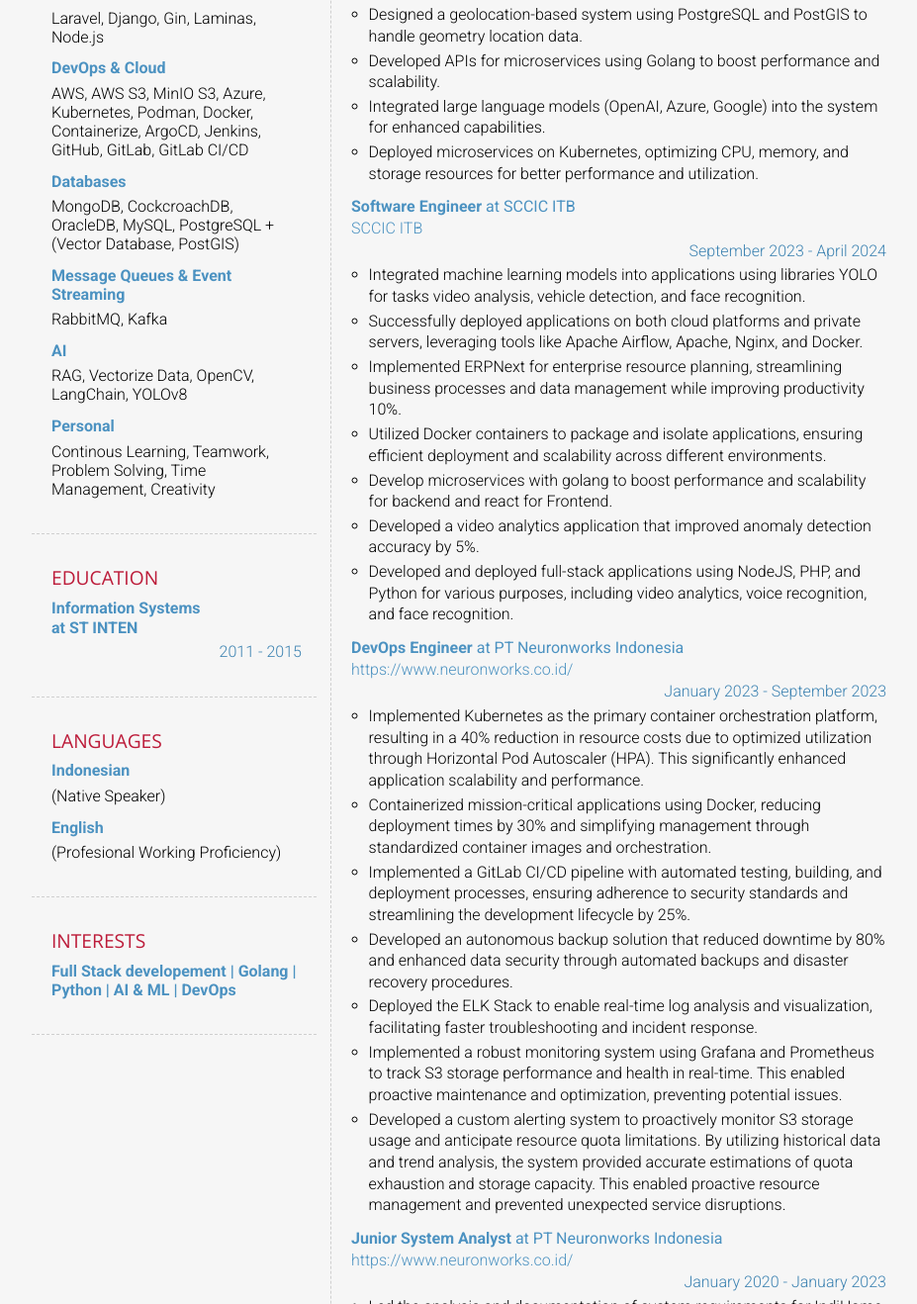
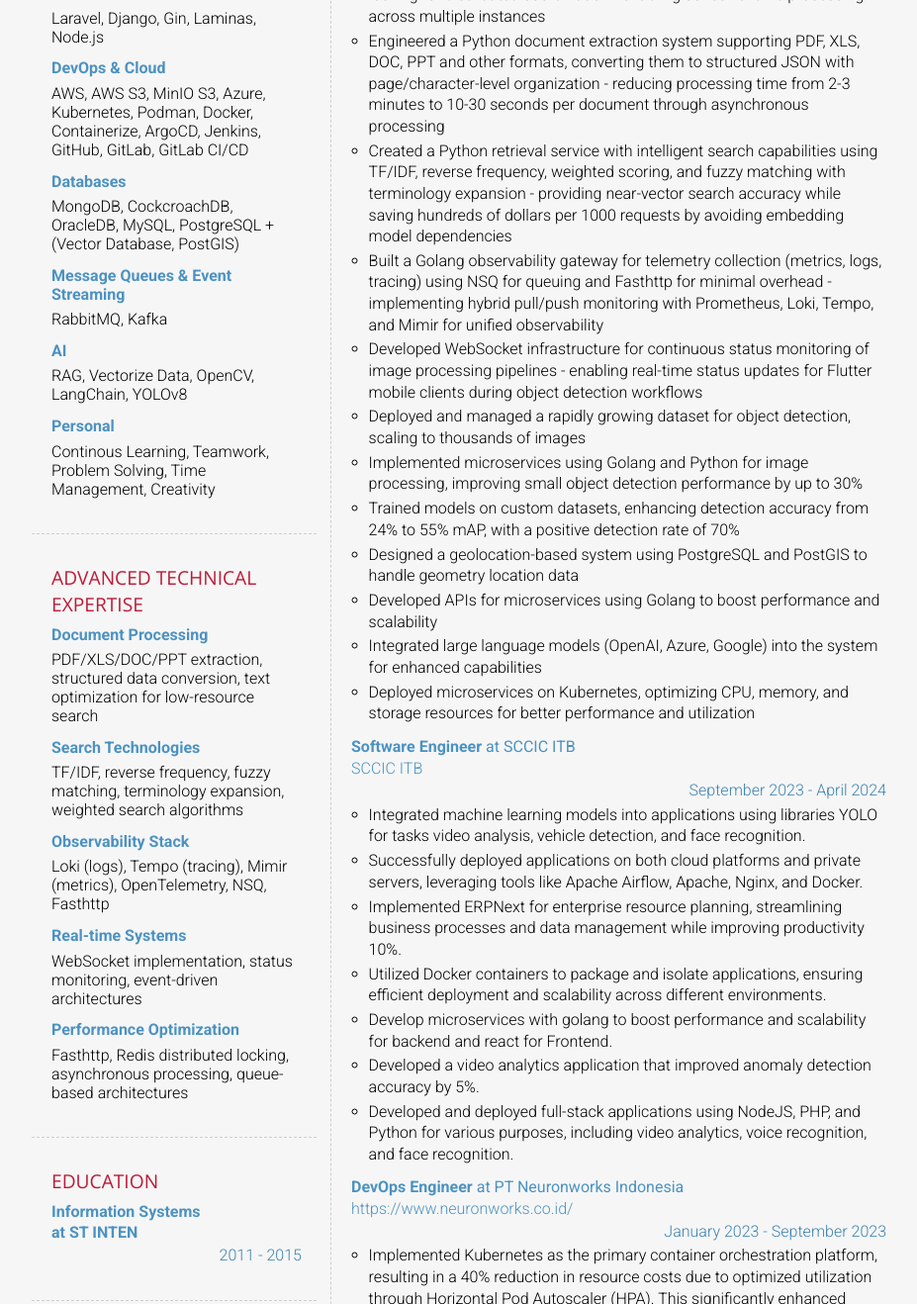
Before and after one commit to rhythmwave/rhythmwave.github.io, a plain HTML site: page index.html in a window 1280 px wide. Shown: the part 575-1893 px from the top of the page at 99% size, without its empty margins (164-1091 px from the left). Drawn offline with nearby package versions, Linux system fonts and the light colour scheme.

Commit message:
info: add project experience in 2025

```diff
--- a/css/style.css
+++ b/css/style.css
@@ -183,6 +183,11 @@ border-radius: 2px;*/
     font-size: 1em;
   }
 
+  .list li {
+    line-height: 1.5;
+    margin-bottom: .4em;
+  }
+
   .location {
     font-size: 1em;
     font-weight: 300;
--- a/index.html
+++ b/index.html
@@ -109,6 +109,34 @@
       </section>
 
       <section class="card">
+        <div class="section-header">Advanced Technical Expertise</div>
+        <div class="section-content">
+          <div id="skills-container">
+            <div class="skills">
+              <div class="skill"><strong>Document Processing</strong></div>
+              <p>PDF/XLS/DOC/PPT extraction, structured data conversion, text optimization for low-resource search</p>
+            </div>
+            <div class="skills">
+              <div class="skill"><strong>Search Technologies</strong></div>
+              <p>TF/IDF, reverse frequency, fuzzy matching, terminology expansion, weighted search algorithms</p>
+            </div>
+            <div class="skills">
+              <div class="skill"><strong>Observability Stack</strong></div>
+              <p>Loki (logs), Tempo (tracing), Mimir (metrics), OpenTelemetry, NSQ, Fasthttp</p>
+            </div>
+            <div class="skills">
+              <div class="skill"><strong>Real-time Systems</strong></div>
+              <p>WebSocket implementation, status monitoring, event-driven architectures</p>
+            </div>
+            <div class="skills">
+              <div class="skill"><strong>Performance Optimization</strong></div>
+              <p>Fasthttp, Redis distributed locking, asynchronous processing, queue-based architectures</p>
+            </div>
+          </div>
+        </div>
+      </section>
+
+      <section class="card">
         <div class="section-header">Education</div>
         <div class="section-content" id="education">
           <div class="education last">
@@ -158,8 +186,7 @@
       <section class="card">
         <div class="section-header">Summary</div>
         <div class="section-content" id="summary">
-          Experienced Software Engineer with 10+ years of experience in developing and deploying scalable, high-performance applications using various technologies including Go, Python, and C#. Proven ability to deliver high-quality solutions within agile environments.
-          Expertise in microservices architecture, AI/ML, and DevOps. Seeking a challenging role where I can leverage my skills and experience to contribute to a dynamic team.
+          Experienced Software Engineer with 10+ years of experience in developing and deploying scalable, high-performance applications using Go, Python, and C#. Proven ability to deliver high-quality solutions within agile environments. Expertise in microservices architecture, AI/ML, DevOps, and cost-optimized document processing systems that reduce infrastructure costs by hundreds of dollars per thousand requests. Skilled in building distributed systems with Redis coordination, observability platforms with Loki/Tempo/Mimir, and real-time WebSocket monitoring. Seeking a challenging remote role where I can leverage my full-stack expertise in Golang, Kubernetes, and AI integration to contribute to a dynamic international team.
         </div>
       </section>
       <section class="card">
@@ -181,25 +208,40 @@
             <div class="info">
               <ul class="list">
                 <li>
-                  Deployed and managed a rapidly growing dataset for object detection, scaling to thousands of images.
+                  Developed a Golang distributed upload service for multipart and chunked file uploads with simultaneous processing capability, implementing Redis locking for distributed coordination - enabling concurrent file processing across multiple instances
                 </li>
                 <li>
-                  Implemented microservices using C# and Python for image processing, improving small object detection performance by up to 30%.
+                  Engineered a Python document extraction system supporting PDF, XLS, DOC, PPT and other formats, converting them to structured JSON with page/character-level organization - reducing processing time from 2-3 minutes to 10-30 seconds per document through asynchronous processing
                 </li>
                 <li>
-                  Trained models on custom datasets, enhancing detection accuracy from 24% to 55% mAP, with a positive detection rate of 70%.
+                  Created a Python retrieval service with intelligent search capabilities using TF/IDF, reverse frequency, weighted scoring, and fuzzy matching with terminology expansion - providing near-vector search accuracy while saving hundreds of dollars per 1000 requests by avoiding embedding model dependencies
                 </li>
                 <li>
-                  Designed a geolocation-based system using PostgreSQL and PostGIS to handle geometry location data.
+                  Built a Golang observability gateway for telemetry collection (metrics, logs, tracing) using NSQ for queuing and Fasthttp for minimal overhead - implementing hybrid pull/push monitoring with Prometheus, Loki, Tempo, and Mimir for unified observability
                 </li>
                 <li>
-                  Developed APIs for microservices using Golang to boost performance and scalability.
+                  Developed WebSocket infrastructure for continuous status monitoring of image processing pipelines - enabling real-time status updates for Flutter mobile clients during object detection workflows
                 </li>
                 <li>
-                  Integrated large language models (OpenAI, Azure, Google) into the system for enhanced capabilities.
+                  Deployed and managed a rapidly growing dataset for object detection, scaling to thousands of images
                 </li>
                 <li>
-                  Deployed microservices on Kubernetes, optimizing CPU, memory, and storage resources for better performance and utilization.
+                  Implemented microservices using Golang and Python for image processing, improving small object detection performance by up to 30%
+                </li>
+                <li>
+                  Trained models on custom datasets, enhancing detection accuracy from 24% to 55% mAP, with a positive detection rate of 70%
+                </li>
+                <li>
+                  Designed a geolocation-based system using PostgreSQL and PostGIS to handle geometry location data
+                </li>
+                <li>
+                  Developed APIs for microservices using Golang to boost performance and scalability
+                </li>
+                <li>
+                  Integrated large language models (OpenAI, Azure, Google) into the system for enhanced capabilities
+                </li>
+                <li>
+                  Deployed microservices on Kubernetes, optimizing CPU, memory, and storage resources for better performance and utilization
                 </li>
               </ul>
             </div>
```
